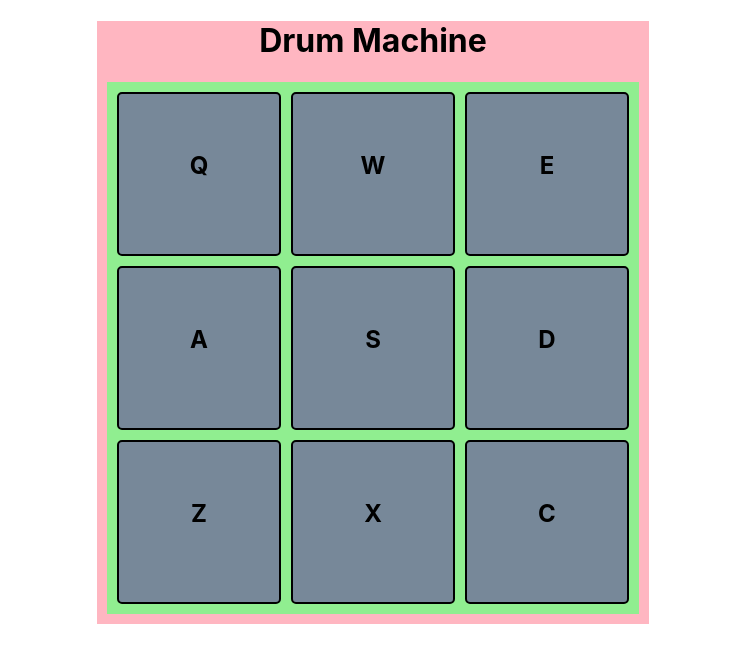
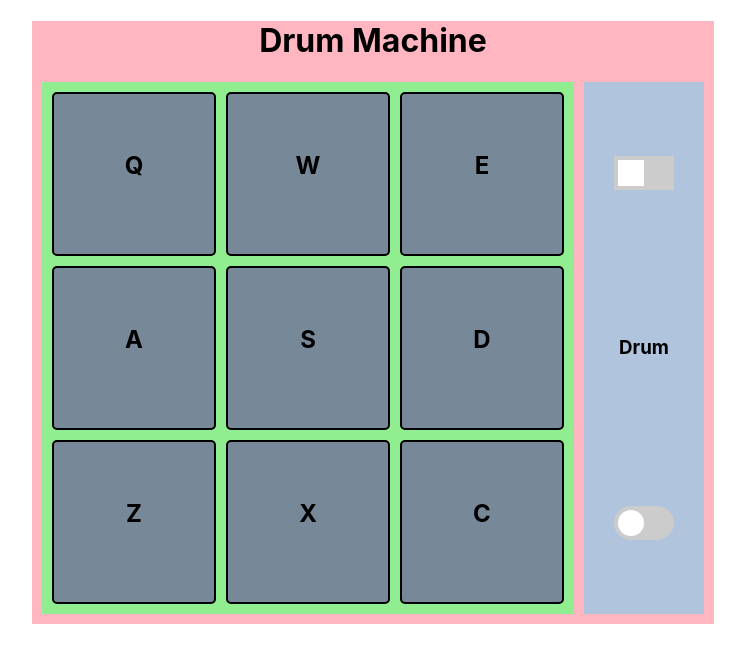
Before and after one commit to Student42069/drum-machine, a React (Create React App) app: page / in a window 1280 px wide. Shown: the top 662 px of the page, without its empty margins (267-1012 px from the left). Built offline with nearby package versions, Linux system fonts and the light colour scheme.

Commit message:
added options
Added a switch trigger to choose a sound-board, on-off switch and a responsive text displaying the note played

```diff
--- a/src/App.css
+++ b/src/App.css
@@ -18,7 +18,7 @@
   cursor: pointer;
 }
 
-#display {
+#display1 {
   display: grid;
   background-color: lightgreen;
   padding: 10px;
@@ -27,3 +27,19 @@
   gap: 10px;
   grid-template-columns: auto auto auto;
 }
+
+#board {
+  display: flex;
+  flex-direction: row;
+}
+
+#commands {
+  background-color: lightsteelblue;
+  margin-left: 10px;
+  width: 100px;
+  padding: 10px;
+  display: flex;
+  flex-direction: column;
+  justify-content: space-around;
+  align-items: center;
+}
--- a/src/App.js
+++ b/src/App.js
@@ -1,36 +1,77 @@
 import "./App.css";
 import bankOne from "./bankone";
+import bankTwo from "./banktwo";
+import "./slider.css";
+import React from "react";
 
 function App() {
+  const [onOff, setOnOff] = React.useState(false);
+  const [bank, setBank] = React.useState(bankOne);
+  const [name, setName] = React.useState("Drum");
+
+  const handleOn = ({ target }) => {
+    setOnOff(target.checked);
+  };
+
+  const handleBank = ({ target }) => {
+    if (target.checked) {
+      setBank(bankTwo);
+    } else {
+      setBank(bankOne);
+    }
+  };
+
   return (
     <div className="App" id="drum-machine">
       <h1>Drum Machine</h1>
-      <div id="display">
-        {bankOne.map((letter) => {
-          return <Drum drum={letter} key={letter.id} />;
-        })}
+
+      <div id="board">
+        <div id="display1">
+          {bank.map((letter) => {
+            let props = {
+              letter,
+              onOff,
+              setName,
+            };
+            return <Drum {...props} key={letter.id} />;
+          })}
+        </div>
+        <div id="commands">
+          <label className="switch">
+            <input type="checkbox" onChange={handleOn} />
+            <span className="slider"></span>
+          </label>
+          <h3 id="display">{name}</h3>
+          <label className="switch">
+            <input type="checkbox" onChange={handleBank} />
+            <span className="slider round"></span>
+          </label>
+        </div>
       </div>
     </div>
   );
 }
 
 function Drum(props) {
-  let audio = new Audio(props.drum.url);
+  let audio = new Audio(props.letter.url);
   return (
     <div
       className="drum-pad"
-      id={props.drum.id}
+      id={props.letter.id}
       onClick={() => {
-        audio.pause();
-        audio.currentTime = 0;
-        audio.play();
+        if (props.onOff) {
+          audio.pause();
+          audio.currentTime = 0;
+          audio.play();
+          props.setName(props.letter.id);
+        }
       }}
     >
-      <h2>{props.drum.keyTrigger}</h2>
+      <h2>{props.letter.keyTrigger}</h2>
       <audio
-        src={props.drum.url}
+        src={props.letter.url}
         className="clip"
-        id={props.drum.keyTrigger}
+        id={props.letter.keyTrigger}
       ></audio>
     </div>
   );
--- /dev/null
+++ b/src/banktwo.js
@@ -0,0 +1,58 @@
+const bankTwo = [
+  {
+    keyCode: 81,
+    keyTrigger: "Q",
+    id: "Chord-1",
+    url: "https://s3.amazonaws.com/freecodecamp/drums/Chord_1.mp3",
+  },
+  {
+    keyCode: 87,
+    keyTrigger: "W",
+    id: "Chord-2",
+    url: "https://s3.amazonaws.com/freecodecamp/drums/Chord_2.mp3",
+  },
+  {
+    keyCode: 69,
+    keyTrigger: "E",
+    id: "Chord-3",
+    url: "https://s3.amazonaws.com/freecodecamp/drums/Chord_3.mp3",
+  },
+  {
+    keyCode: 65,
+    keyTrigger: "A",
+    id: "Shaker",
+    url: "https://s3.amazonaws.com/freecodecamp/drums/Give_us_a_light.mp3",
+  },
+  {
+    keyCode: 83,
+    keyTrigger: "S",
+    id: "Open-HH",
+    url: "https://s3.amazonaws.com/freecodecamp/drums/Dry_Ohh.mp3",
+  },
+  {
+    keyCode: 68,
+    keyTrigger: "D",
+    id: "Closed-HH",
+    url: "https://s3.amazonaws.com/freecodecamp/drums/Bld_H1.mp3",
+  },
+  {
+    keyCode: 90,
+    keyTrigger: "Z",
+    id: "Punchy-Kick",
+    url: "https://s3.amazonaws.com/freecodecamp/drums/punchy_kick_1.mp3",
+  },
+  {
+    keyCode: 88,
+    keyTrigger: "X",
+    id: "Side-Stick",
+    url: "https://s3.amazonaws.com/freecodecamp/drums/side_stick_1.mp3",
+  },
+  {
+    keyCode: 67,
+    keyTrigger: "C",
+    id: "Snare",
+    url: "https://s3.amazonaws.com/freecodecamp/drums/Brk_Snr.mp3",
+  },
+];
+
+export default bankTwo;
--- /dev/null
+++ b/src/slider.css
@@ -0,0 +1,62 @@
+/* The switch - the box around the slider */
+.switch {
+  position: relative;
+  display: inline-block;
+  width: 60px;
+  height: 34px;
+}
+
+/* Hide default HTML checkbox */
+.switch input {
+  opacity: 0;
+  width: 0;
+  height: 0;
+}
+
+/* The slider */
+.slider {
+  position: absolute;
+  cursor: pointer;
+  top: 0;
+  left: 0;
+  right: 0;
+  bottom: 0;
+  background-color: #ccc;
+  -webkit-transition: 0.4s;
+  transition: 0.4s;
+}
+
+.slider:before {
+  position: absolute;
+  content: "";
+  height: 26px;
+  width: 26px;
+  left: 4px;
+  bottom: 4px;
+  background-color: white;
+  -webkit-transition: 0.4s;
+  transition: 0.4s;
+}
+
+input:checked + .slider {
+  background-color: #2196f3;
+}
+
+input:focus + .slider {
+  box-shadow: 0 0 1px #2196f3;
+}
+
+input:checked + .slider:before {
+  -webkit-transform: translateX(26px);
+  -ms-transform: translateX(26px);
+  transform: translateX(26px);
+}
+
+/* Rounded sliders */
+.slider.round {
+  border-radius: 34px;
+}
+
+.slider.round:before {
+  border-radius: 50%;
+}
```
